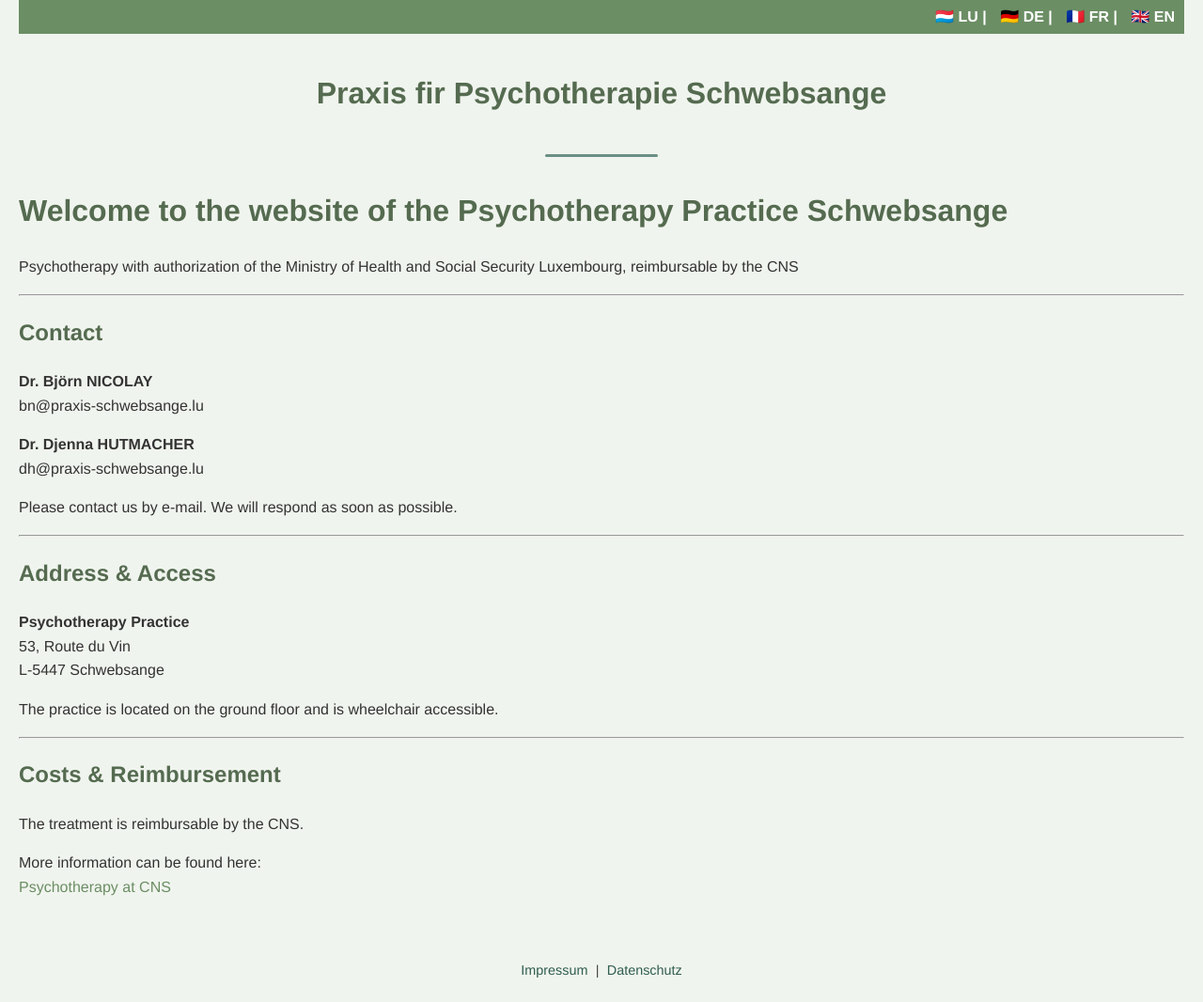
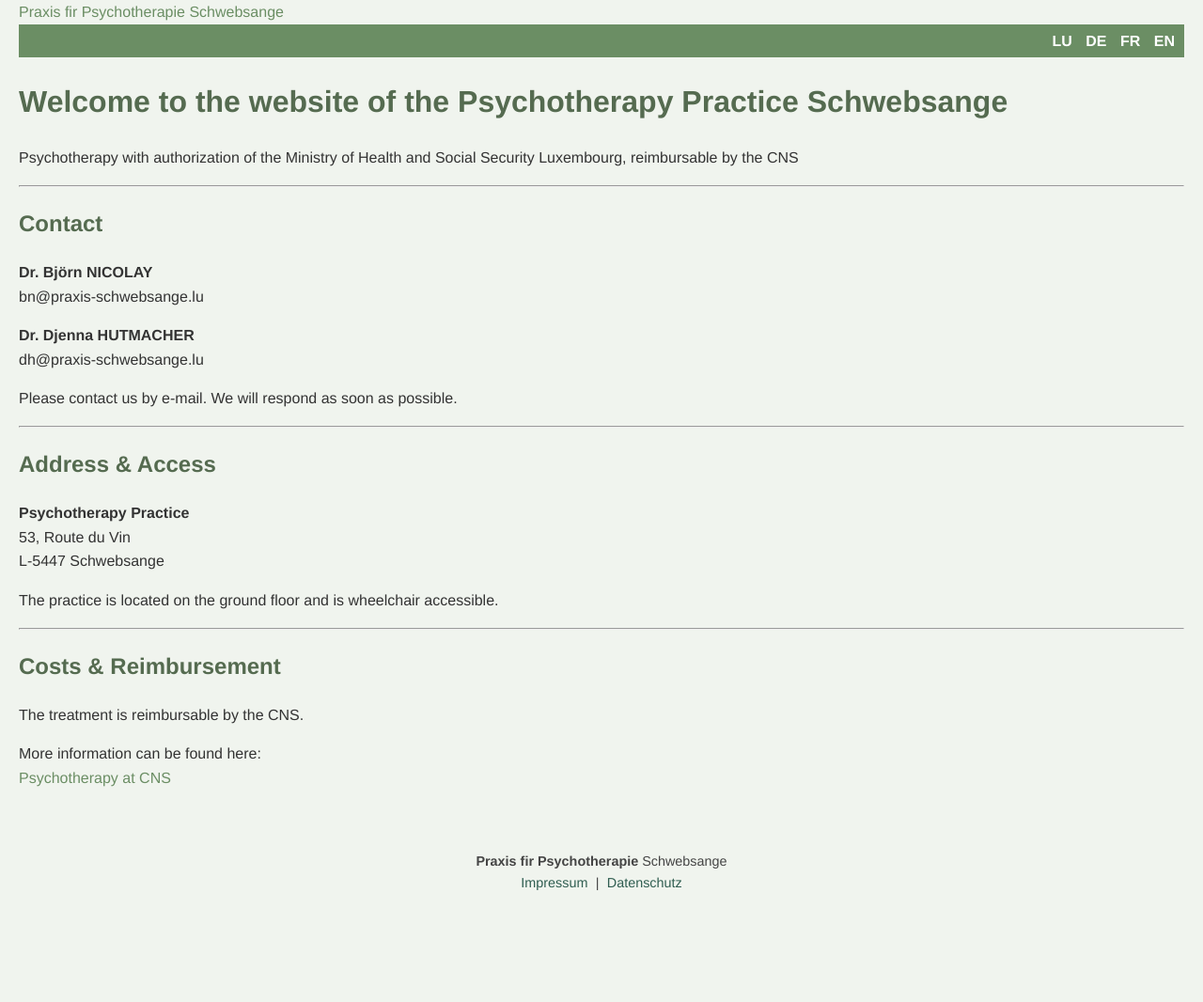
Before and after one commit to bjoernbrightside/praxis-schwebsange, a Jekyll site: the page built from en/index.md, in a window 1280 px wide. Shown: the whole page at 94% size. Built offline with Jekyll 4.4.1, drawn with Linux system fonts in a browser that asks for light colours; our own code applies the rules of GitHub Pages for plain Markdown files; after the commit the page ends 973 px from its top, so only the background shows below that.

Commit message:
Update default.html

```diff
--- a/_layouts/default.html
+++ b/_layouts/default.html
@@ -57,35 +39,48 @@
     }
   }
   </script>
+</head>
 
-
-</head>
 <body>
 
-  <!-- Header mit Home Button und Sprachwahl -->
-  <header>
-      <div class="language-bar">
-        <a href="/lu/" title="Luxemburgish">🇱🇺 LU</a> |
-        <a href="/de/" title="Deutsch">🇩🇪 DE</a> |
-        <a href="/fr/" title="Français">🇫🇷 FR</a> |
-        <a href="/en/" title="English">🇬🇧 EN</a>
+<header class="site-header">
+  <div class="header-inner">
+
+    <a class="brand" href="/{{ page.lang }}/">
+      <span class="brand-name">Praxis fir Psychotherapie</span>
+      <span class="brand-location">Schwebsange</span>
+    </a>
+
+    <nav class="language-bar" aria-label="Sprachauswahl">
+      <a href="/lu/">LU</a>
+      <a href="/de/">DE</a>
+      <a href="/fr/">FR</a>
+      <a href="/en/">EN</a>
+    </nav>
+
   </div>
-    </div>
-    <h1>{{ page.header | default: "Praxis fir Psychotherapie Schwebsange" }}</h1>
-    <div class="title-divider"></div>
 </header>
 
-  <!-- Content -->
 <main>
   {{ content }}
 </main>
 
 <footer class="site-footer">
+  <div class="footer-inner">
+
+    <div class="footer-brand">
+      <strong>Praxis fir Psychotherapie</strong>
+      <span>Schwebsange</span>
+    </div>
+
+    <div class="footer-links">
       <a href="/{{ page.lang }}/impressum/">Impressum</a>
-  <span> | </span>
+      <span>|</span>
       <a href="/{{ page.lang }}/datenschutz/">Datenschutz</a>
+    </div>
+
+  </div>
 </footer>
-
 
 </body>
 </html>
```
Also changed, not shown: other parts of _layouts/default.html (+10 -28 lines). Lines whose indentation alone changed are shown as unchanged.
